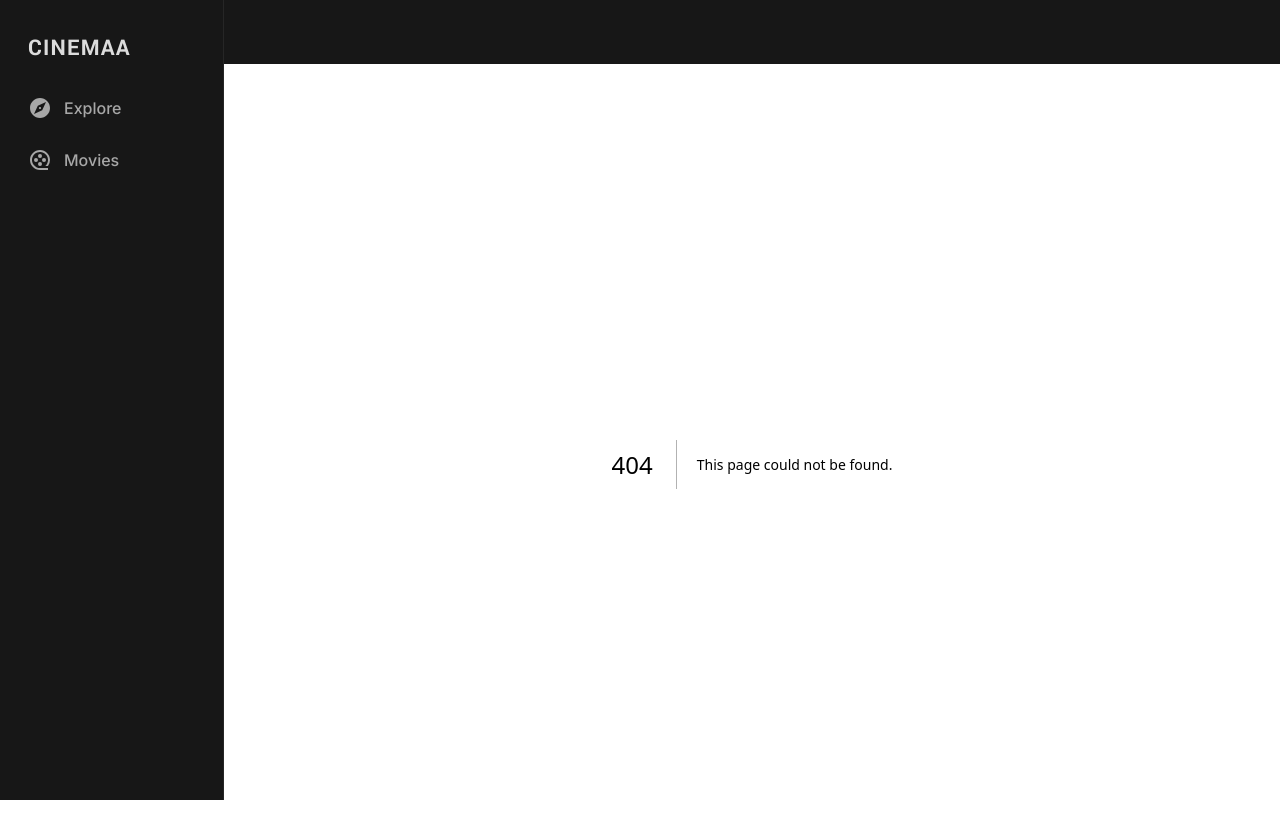
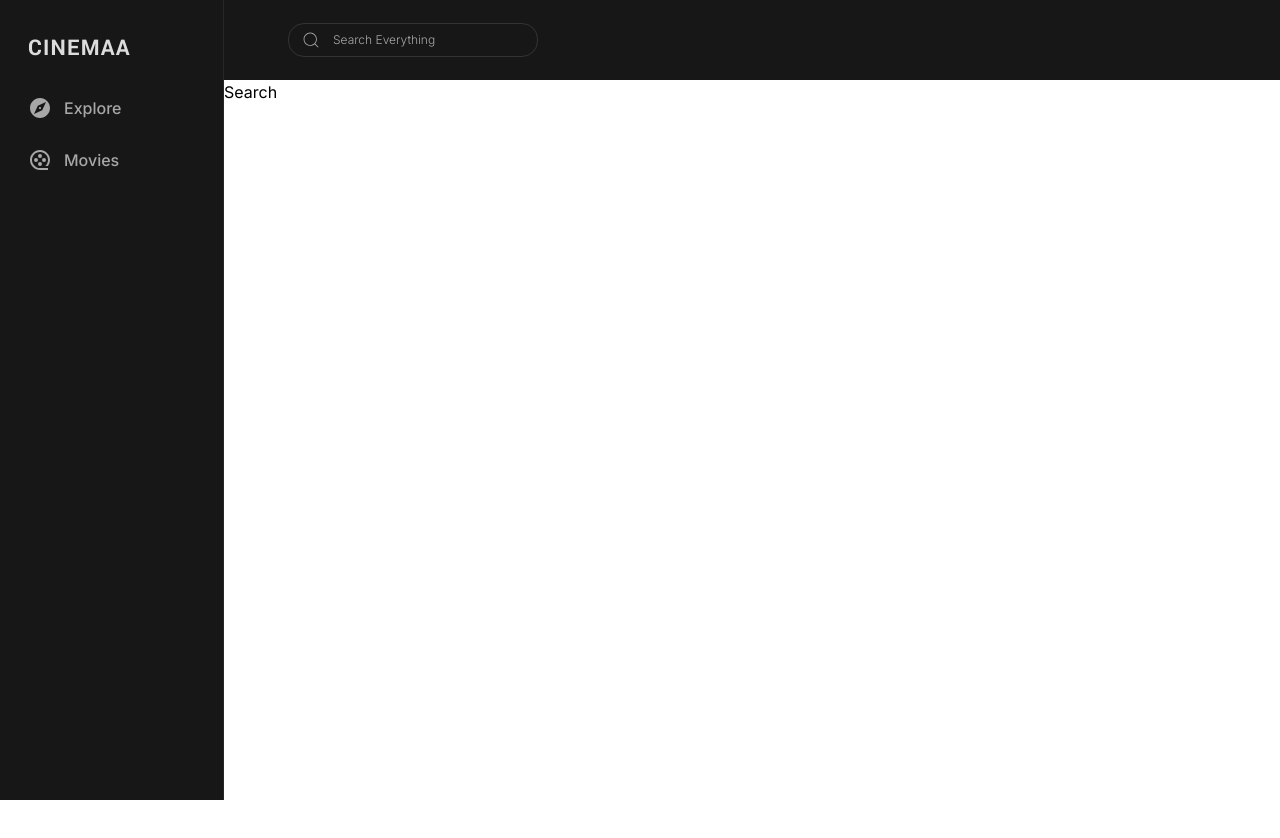
Before and after one commit to immdipu/Streamland-frontend, a Next.js app: page /search in a window 1280 px wide. Before the commit this address had no page. Shown: the top 838 px of the page. After the commit the page ends 800 px from the top, so only its background shows below. Built offline with nearby package versions, Linux system fonts and the light colour scheme.

Commit message:
top nav added

```diff
--- a/src/app/component/carousel/CarouselContainer.tsx
+++ b/src/app/component/carousel/CarouselContainer.tsx
@@ -34,7 +34,9 @@ const CarouselContainer: React.FC<dataProps> = ({ data }) => {
             <section className="absolute flex flex-col pl-10 justify-between inset-0 bg-gradient-to-r from-_black_bg   p-6">
               <div className="w-1/2  flex flex-col gap-2 mt-5">
                 <h3 className="font-bold leading-[45px] text-start font-Inter text-4xl text-_sidenav_bg">
-                  {item.title || item.original_title}
+                  {item.media_type === "movie"
+                    ? item.title || item.original_title
+                    : item.name}
                 </h3>
                 <div className="flex items-center gap-2">
                   <FaImdb className="text-yellow-400 text-xl" />
--- /dev/null
+++ b/src/app/component/topnav/SearchStatic.tsx
@@ -0,0 +1,21 @@
+"use client";
+import React from "react";
+import { useRouter } from "next/navigation";
+import { CiSearch } from "react-icons/ci";
+
+const SearchStatic = () => {
+  const router = useRouter();
+  return (
+    <>
+      <button
+        onClick={() => router.push("/search")}
+        className="border-[0.4px] border-opacity-20 px-3 py-4 border-_light_white  flex items-center  font-light gap-3 text-_light_white rounded-2xl max-w-[250px] w-full h-7"
+      >
+        <CiSearch className="text-_light_white text-xl" />
+        <p className="text-xs">Search Everything</p>
+      </button>
+    </>
+  );
+};
+
+export default SearchStatic;
--- a/src/app/component/topnav/Topnav.tsx
+++ b/src/app/component/topnav/Topnav.tsx
@@ -1,9 +1,11 @@
 import React from "react";
-
+import SearchStatic from "./SearchStatic";
 const Topnav = () => {
   return (
     <div className="pl-56 h-full bg-transparent">
-      <section className="bg-_black_bg h-16 w-full"></section>
+      <section className="bg-_black_bg h-20 flex items-center w-full px-16">
+        <SearchStatic />
+      </section>
     </div>
   );
 };
--- /dev/null
+++ b/src/app/search/page.tsx
@@ -0,0 +1,7 @@
+import React from "react";
+
+const page = () => {
+  return <div>Search</div>;
+};
+
+export default page;
--- a/src/types/types.tsx
+++ b/src/types/types.tsx
@@ -9,12 +9,13 @@ export interface getTrendingListResponse {
   adult: boolean;
   backdrop_path?: string;
   id: string;
-  title: string;
+  title?: string;
+  name?: string;
   original_language?: string;
   original_title?: string;
   overview?: string;
   poster_path?: string;
-  media_type: string;
+  media_type: "movie" | "tv";
   genre_id?: [];
   popularity?: number;
   release_date?: string;
```
